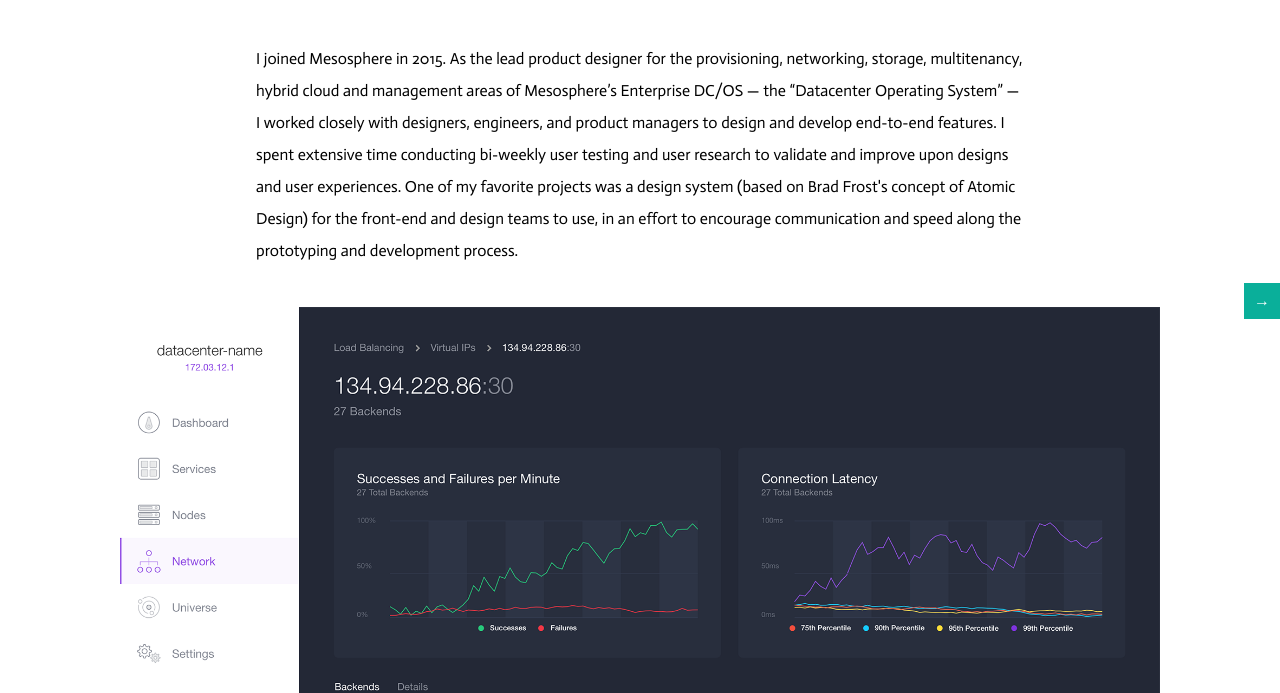
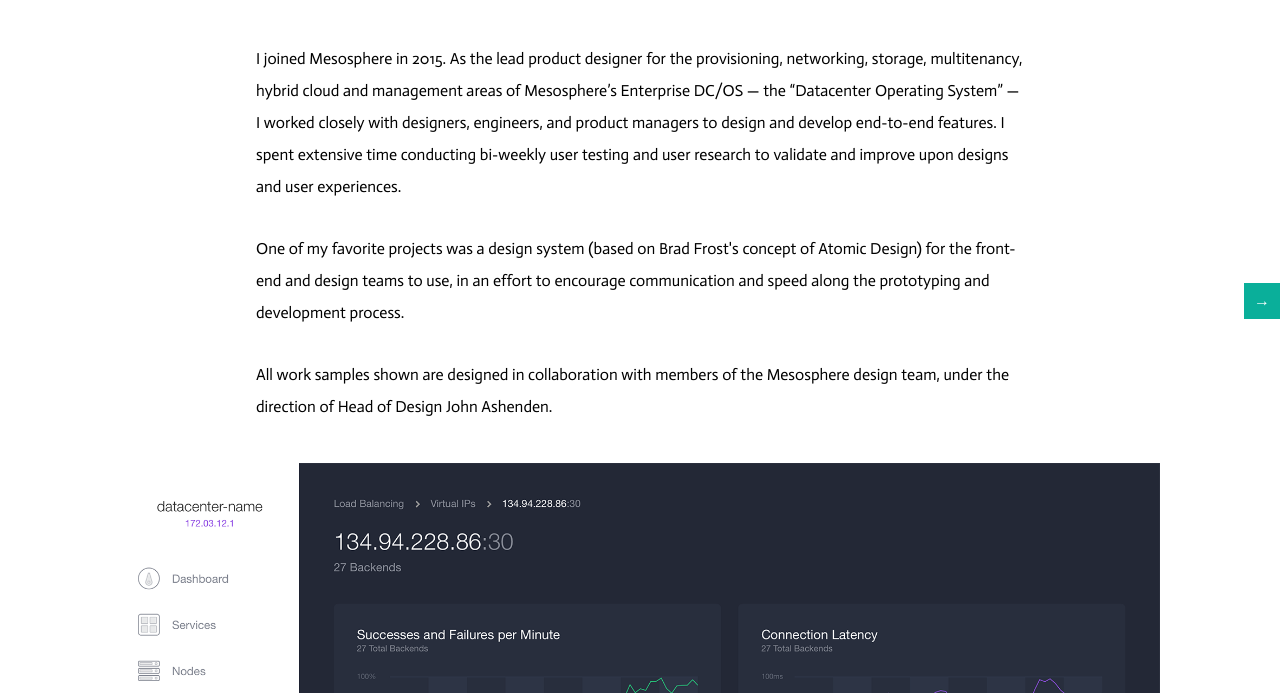
Before and after one commit to entemper/portfolio, a plain HTML site: page work/dcos.html in a window 1280 px wide. Shown: the part 107-800 px from the top of the page. Drawn offline with Linux system fonts and the light colour scheme.

Commit message:
Added DC/OS description, fixed blue bar on work page

```diff
--- a/scss/style.scss
+++ b/scss/style.scss
@@ -292,7 +292,7 @@ main {
 		.main-content {
 			height: calc(100vh - 72px);
 
-			&.work, &.work-item {
+			&.work-item {
 				height: 100vh;
 			}
 		}
--- a/work/dcos.html
+++ b/work/dcos.html
@@ -17,7 +17,9 @@
 			<div class="work-item main-content">
 				<div>
 					<h1>Mesosphere Enterprise DC/OS</h1>
-					<p class="description">I joined Mesosphere in 2015. As the lead product designer for the provisioning, networking, storage, multitenancy, hybrid cloud and management areas of Mesosphere’s Enterprise DC/OS — the “Datacenter Operating System” — I worked closely with designers, engineers, and product managers to design and develop end-to-end features. I spent extensive time conducting bi-weekly user testing and user research to validate and improve upon designs and user experiences. One of my favorite projects was a design system (based on Brad Frost's concept of Atomic Design) for the front-end and design teams to use, in an effort to encourage communication and speed along the prototyping and development process.</p>
+					<p class="description">I joined Mesosphere in 2015. As the lead product designer for the provisioning, networking, storage, multitenancy, hybrid cloud and management areas of Mesosphere’s Enterprise DC/OS — the “Datacenter Operating System” — I worked closely with designers, engineers, and product managers to design and develop end-to-end features. I spent extensive time conducting bi-weekly user testing and user research to validate and improve upon designs and user experiences.</p>
+					<p class="description">One of my favorite projects was a design system (based on Brad Frost's concept of Atomic Design) for the front-end and design teams to use, in an effort to encourage communication and speed along the prototyping and development process.</p>
+					<p class="description">All work samples shown are designed in collaboration with members of the Mesosphere design team, under the direction of Head of Design John Ashenden.</p>
 					<ul class="grid">
 						<img src="../img/dcos-networking.png" class="fullwidth" alt="" />
 						<li class="item">
```
Also changed, not shown: css/style.css.
